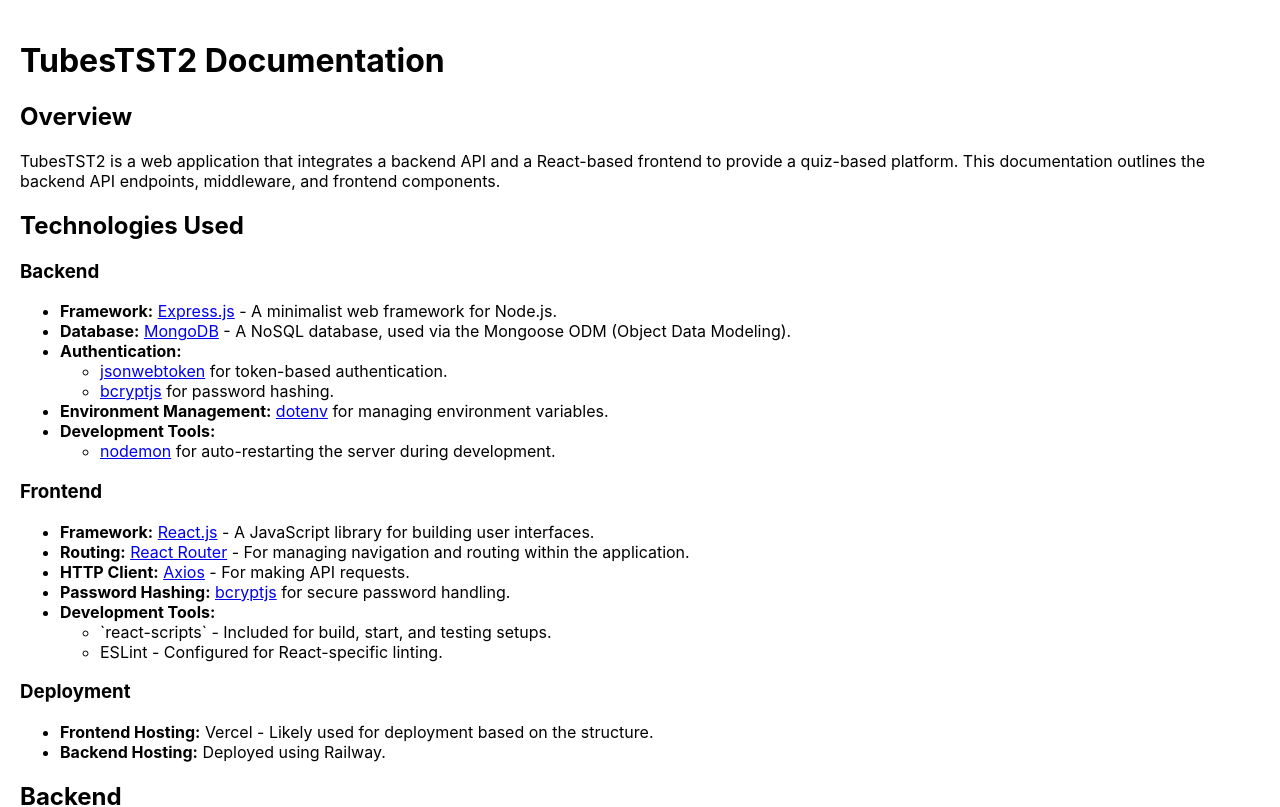
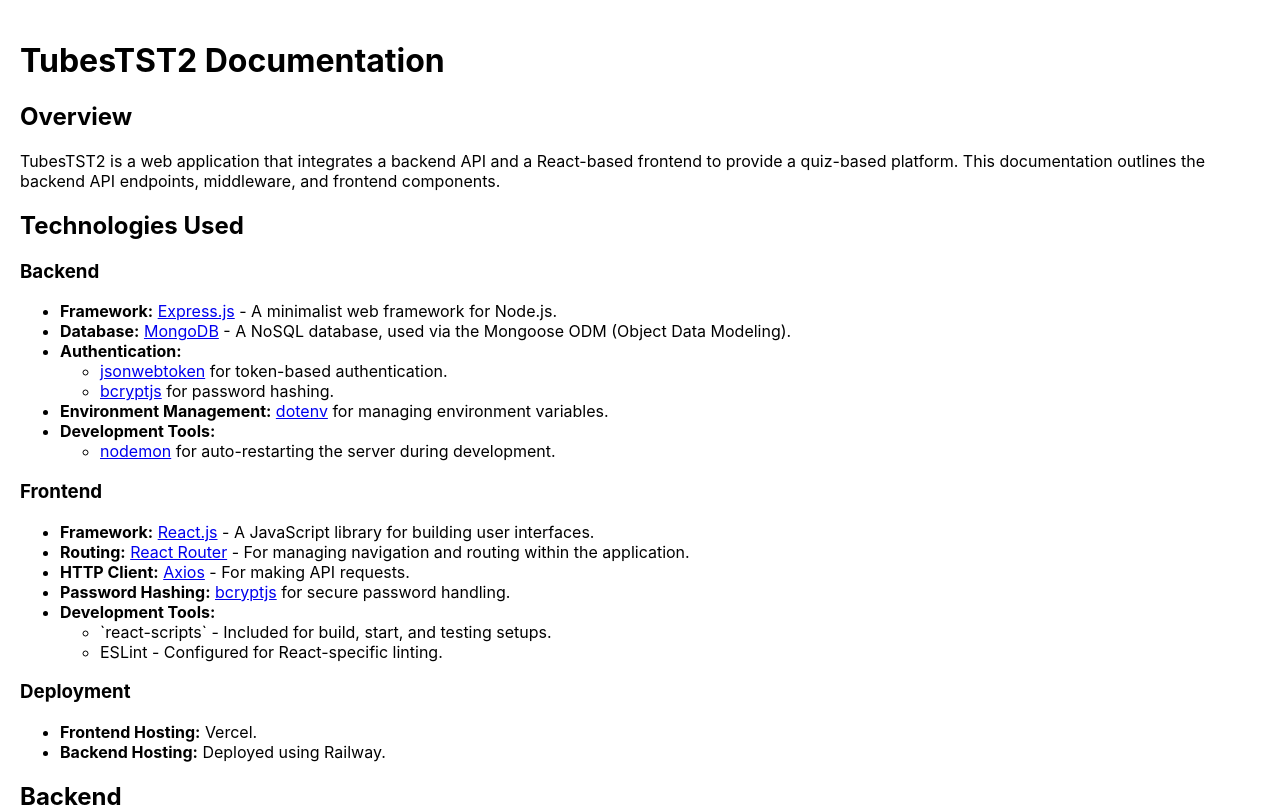
Before and after one commit to MRaflyH/TubesTST2, a React (Create React App) app in the folder frontend/: page /docs in a window 1280 px wide. Shown: the top 807 px of the page. Built offline with nearby package versions, Linux system fonts and the light colour scheme.

Commit message:
Update DocsPage.jsx

```diff
--- a/frontend/src/components/DocsPage.jsx
+++ b/frontend/src/components/DocsPage.jsx
@@ -45,7 +45,7 @@
 
       <h3>Deployment</h3>
       <ul>
-        <li><strong>Frontend Hosting:</strong> Vercel - Likely used for deployment based on the structure.</li>
+        <li><strong>Frontend Hosting:</strong> Vercel.</li>
         <li><strong>Backend Hosting:</strong> Deployed using Railway.</li>
       </ul>
 
```
